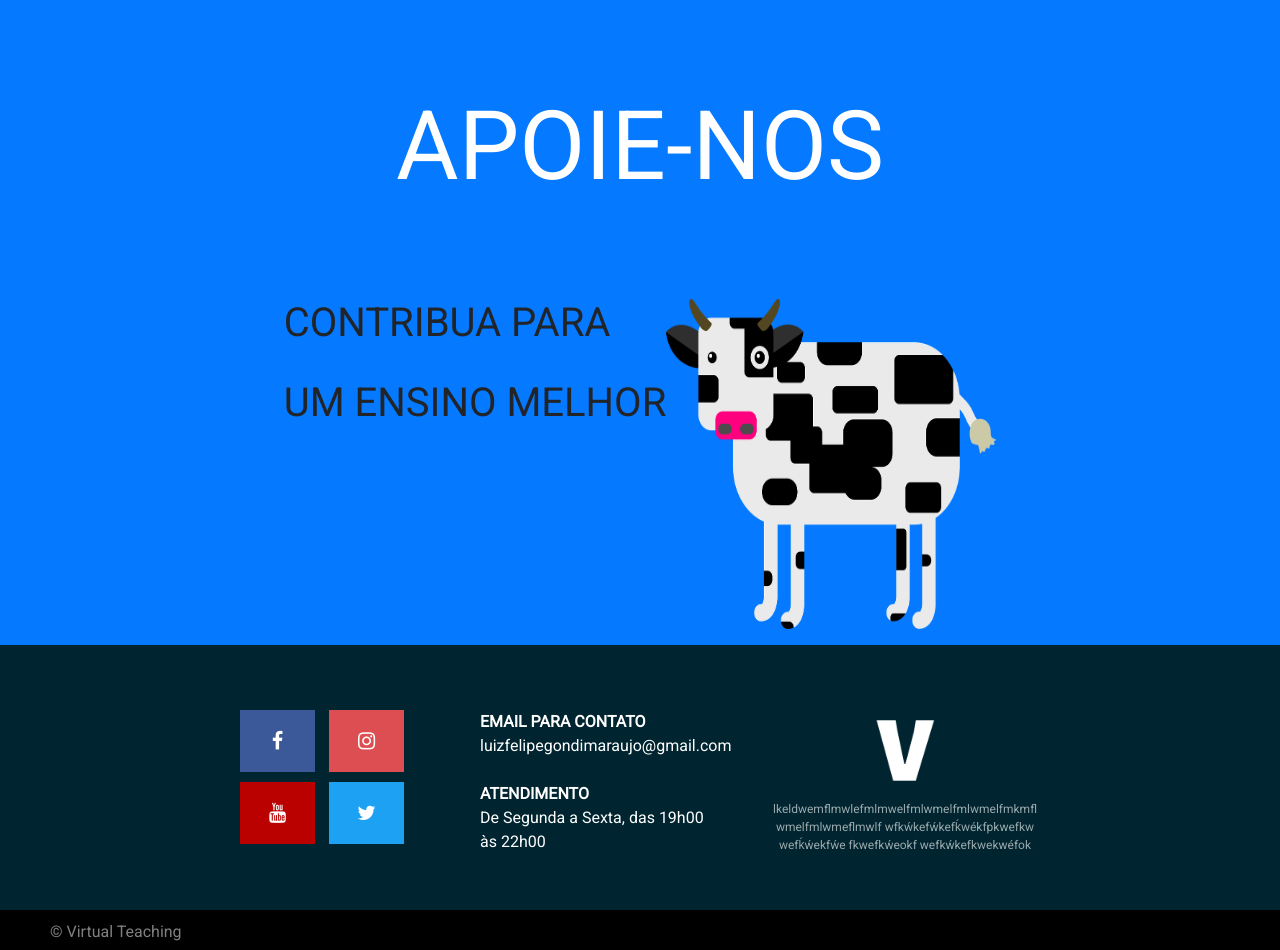
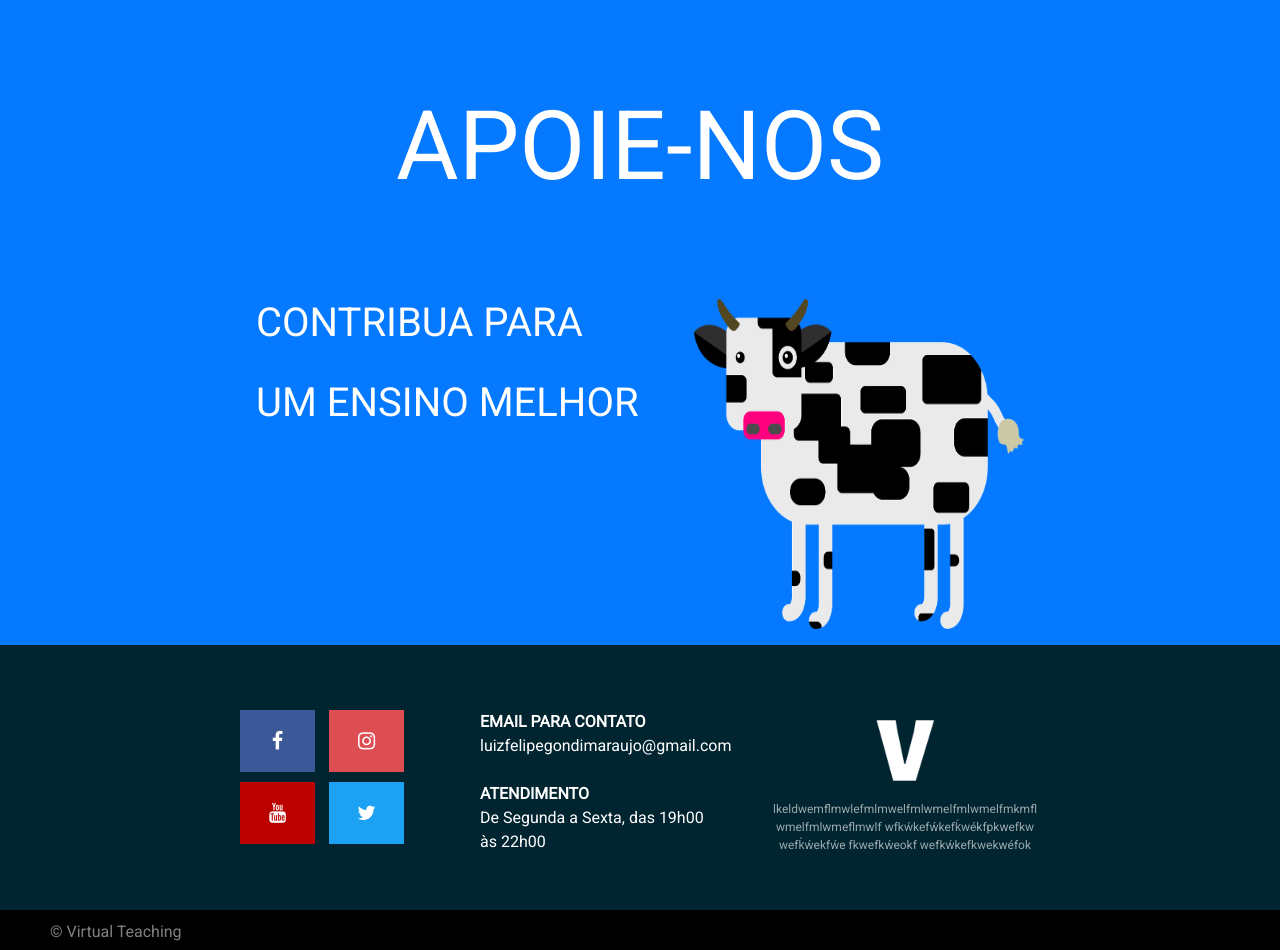
Before and after one commit to LuizFelipeGondim/project-with-flask, a Flask app: page /apoie in a window 1280 px wide. Shown: the part 76-1026 px from the top of the page. Run offline with Flask 2, Linux system fonts and the light colour scheme; some libraries are stand-ins or nearby versions.

Commit message:
mudança nas classes

```diff
--- a/templates/apoie.html
+++ b/templates/apoie.html
@@ -8,13 +8,15 @@
         <h1 style="font-size: 600%; margin-top: 90px;"> APOIE-NOS </h1>
     </section>
 
-    <section class = "gray_box" style="background-color: #0579ff;">
-            <div >
-                <h1> CONTRIBUA PARA</h1> <br/>
+    <section class="gray_box" style="background-color: #0579ff;">
+        <div class="center-itens">
+            <div class="column">
+                <h1 > CONTRIBUA PARA</h1> <br/>
                 <h1> UM ENSINO MELHOR</h1>
             </div>
             <figure >
                 <a href="http://vaka.me/769805"><img src="static/img/vaca.png" alt="vakinha" style="width:330px; height:330px;"></a>
             </figure>
+        </div>
     </section>
 {% endblock content %}
```
